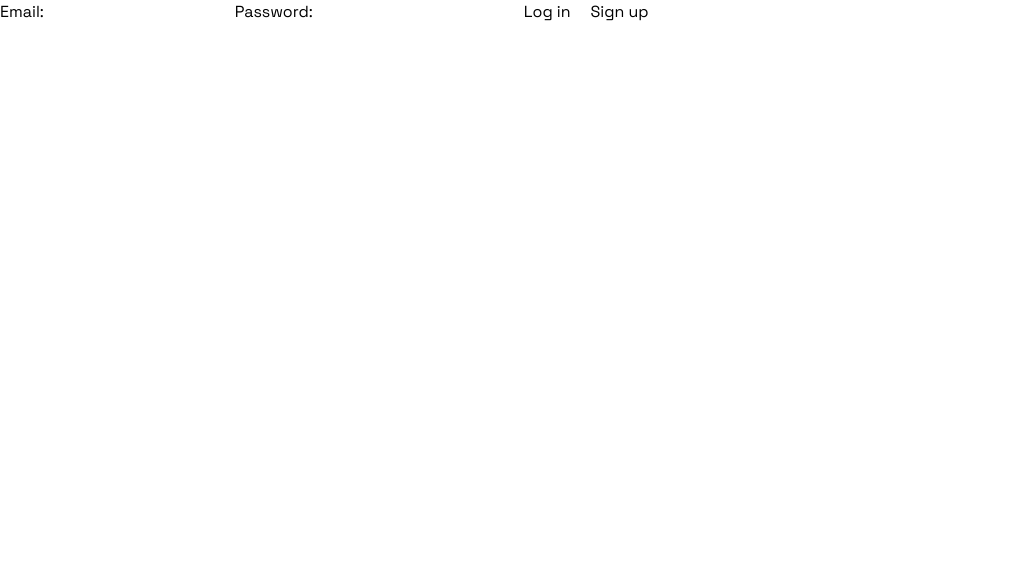
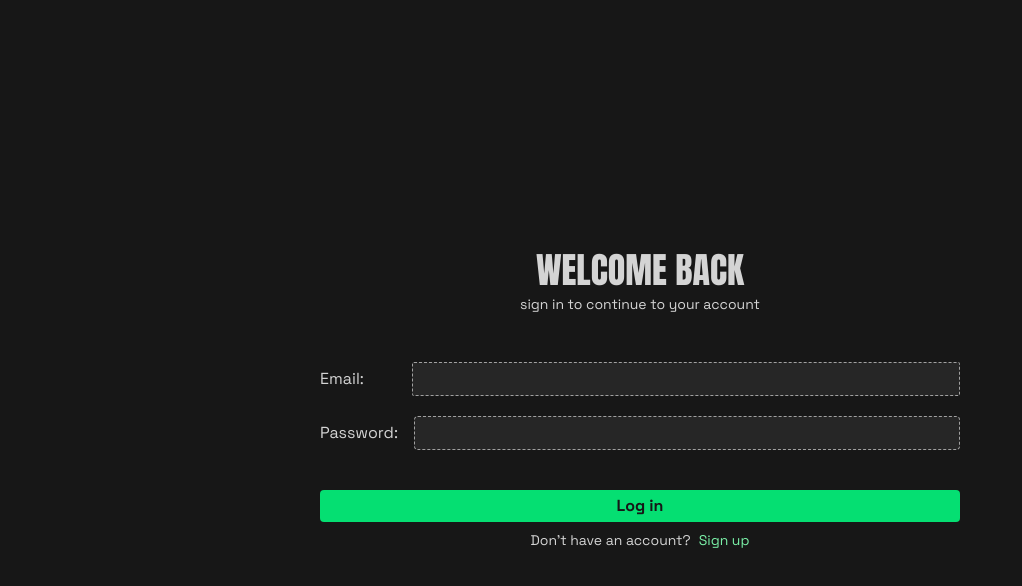
Before and after one commit to limitlez2020/goal-roadmap, a Next.js app: page /login in a window 1280 px wide. Shown: the top 586 px of the page, without its empty margins (0-1022 px from the left). Built offline with nearby package versions, Linux system fonts and the light colour scheme.

Commit message:
Redesigned the UI of the login page to match the theme of the whole website.

```diff
--- a/app/login/page.js
+++ b/app/login/page.js
@@ -1,14 +1,49 @@
 import { login, signup } from './actions'
+import { Anton, JetBrains_Mono } from 'next/font/google'
+
+const anton = Anton({
+  subsets: ["latin"],
+  weight: ["400"]
+})
+const jetbrains_mono = JetBrains_Mono({
+  subsets: ["latin"]
+})
+
 
 export default function LoginPage() {
   return (
-    <form>
-      <label htmlFor="email">Email:</label>
-      <input id="email" name="email" type="email" required />
-      <label htmlFor="password">Password:</label>
-      <input id="password" name="password" type="password" required />
-      <button className="mx-5" formAction={login}>Log in</button>
-      <button formAction={signup}>Sign up</button>
-    </form>
+    <div className="flex flex-col w-full h-full min-h-screen items-center justify-center bg-neutral-900 text-neutral-300">
+      {/* Background Noise Texture: */}
+      <div className='absolute inset-0 opacity-5 bg-[url("/noise.png")] pointer-events-none'/>
+
+      {/* Header */}
+      <div className="flex flex-col items-center justify-center gap-1 mb-7">
+        <h1 className={`${anton.className} text-4xl font-bold uppercase`}>Welcome back</h1>
+        <p className="text-sm mb-5">sign in to continue to your account</p>
+      </div>
+
+      {/* Form Container: */}
+      <form className="flex flex-col items-start justify-start w-1/2">
+        <div className='flex flex-row w-full items-center justify-between gap-2 mb-5'>
+          <label htmlFor="email">Email:</label>
+          <input className="w-full ml-10 py-1 px-2 bg-neutral-700/40 border border-neutral-400 border-dashed rounded-xs" id="email" name="email" type="email" required />
+        </div>
+
+        <div className="flex flex-row w-full items-center justify-between gap-2 mb-5">
+          <label htmlFor="password">Password:</label>
+          <input className="w-full ml-2 py-1 px-2 border bg-neutral-700/40 border-neutral-400 border-dashed rounded-sm" id="password" name="password" type="password" required />
+        </div>
+
+        <button className="w-full bg-green-400 text-neutral-900 font-bold p-1 rounded-sm mt-5 mb-2"
+                formAction={login}>
+          Log in
+        </button>
+
+        <div className="flex flex-row w-full gap-2 text-sm items-center justify-center">
+          <p className="">Don&apos;t have an account?</p>
+          <button className="text-green-300" formAction={signup}>Sign up</button>
+        </div>
+      </form>
+    </div>
   )
 }
```
